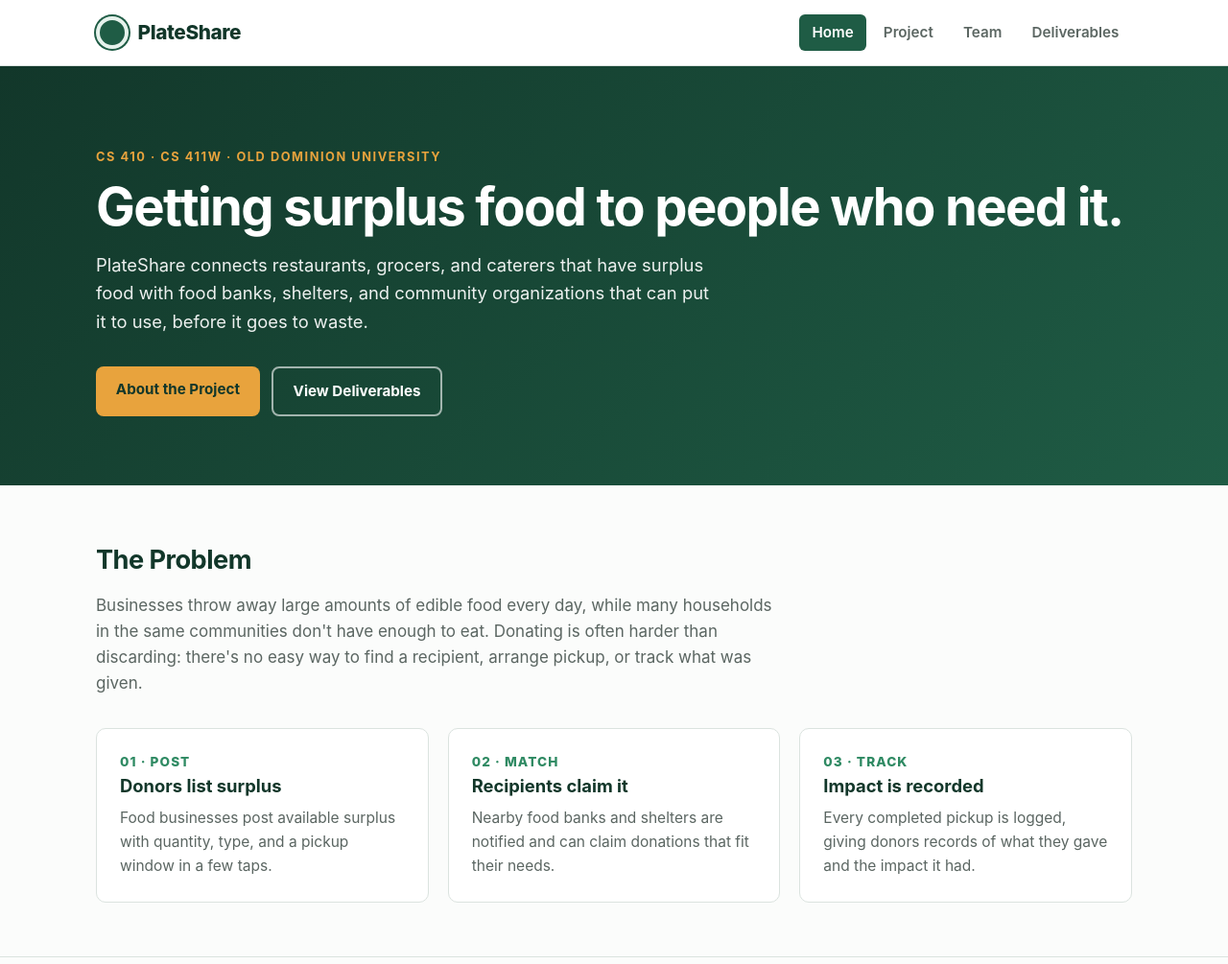
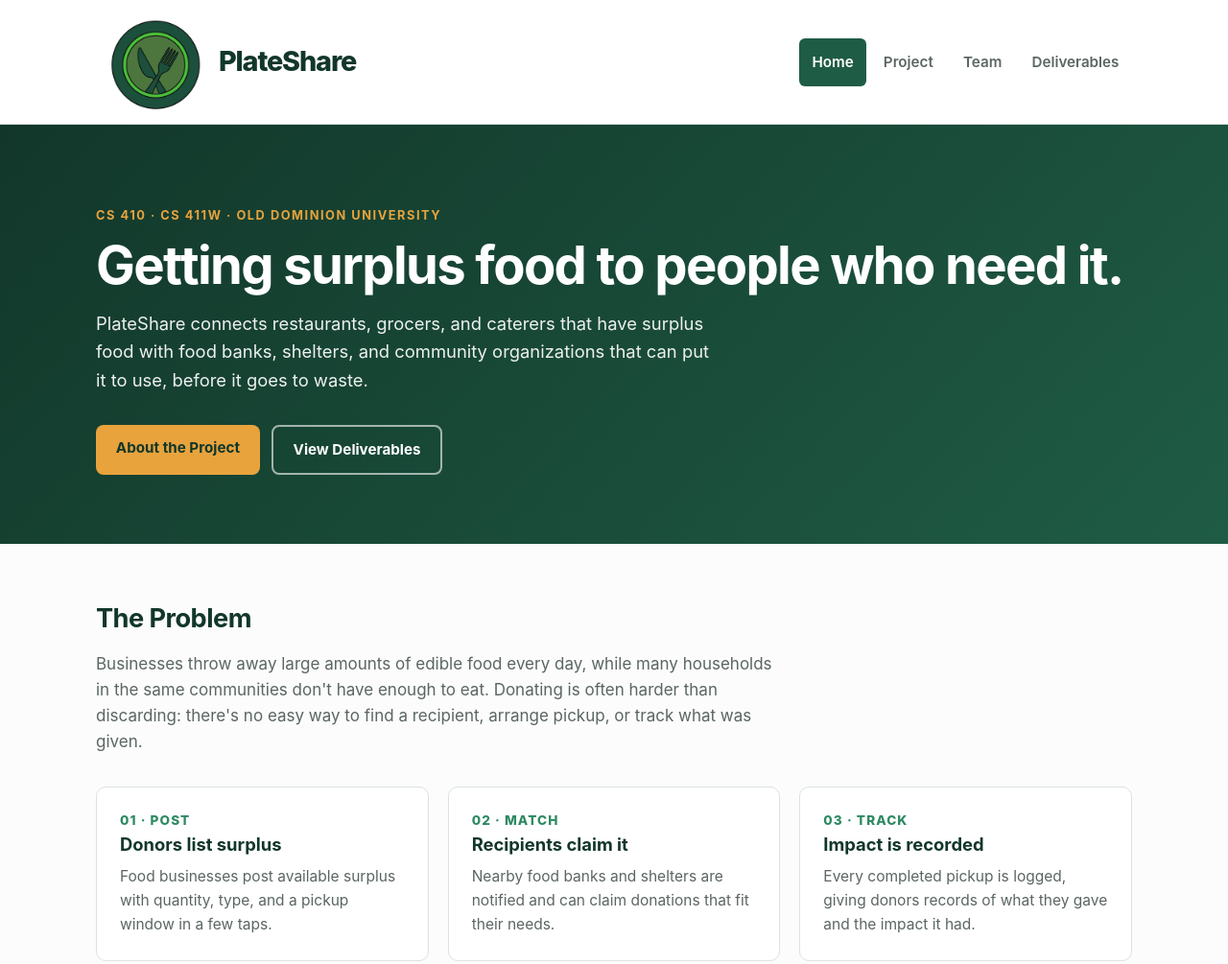
Before and after one commit to plateshare/plateshare, a plain HTML site: page index.html in a window 1280 px wide. Shown: the top 1005 px of the page at 96% size. Drawn offline with Linux system fonts and the light colour scheme.

Commit message:
Made logo icon for website (took like 5 min in ms paint so feel free to change) and remade website header

```diff
--- a/css/style.css
+++ b/css/style.css
@@ -33,6 +33,7 @@ a:hover { color: var(--green-500); }
 
 .container { width: 90%; max-width: var(--max); margin: 0 auto; }
 
+
 /* ---------- Header / Nav ---------- */
 .site-header {
   background: var(--white);
@@ -40,44 +41,104 @@ a:hover { color: var(--green-500); }
   position: sticky;
   top: 0;
   z-index: 10;
+  height: 130px;
 }
+
 .site-header .container {
   display: flex;
   align-items: center;
   justify-content: space-between;
-  min-height: 68px;
-  flex-wrap: wrap;
-  gap: 0.5rem;
+  height: 100%;
+  flex-wrap: nowrap;
+  gap: 1rem;
 }
+
 .brand {
   display: flex;
   align-items: center;
-  gap: 0.6rem;
+  gap: 0rem;
   text-decoration: none;
   color: var(--green-900);
   font-weight: 800;
-  font-size: 1.3rem;
-  letter-spacing: -0.02em;
+  font-size: 1.8rem;
+  letter-spacing: -0.04em;
+  flex-shrink: 0;
+  white-space: nowrap;
 }
-.brand-mark {
-  width: 34px; height: 34px;
-  border-radius: 50%;
-  background: var(--green-700);
-  border: 4px solid var(--green-100);
-  box-shadow: 0 0 0 2px var(--green-700);
+
+.brand-logo {
+  width: 128px;
+  height: 128px;
+  object-fit: contain;
+  display: block;
+  flex-shrink: 0;
+  margin: 0;
 }
-.nav { display: flex; gap: 0.25rem; flex-wrap: wrap; list-style: none; }
+
+.brand-image {
+  width: 128px;
+  height: 128px;
+  overflow: hidden;
+  display: block;
+  flex-shrink: 0;
+  position: relative;
+}
+
+.brand-image img {
+  width: 150%;
+  height: 150%;
+  object-fit: contain;
+  position: absolute;
+  left: -20%;
+  top: -22%;
+}
+
+
+.nav {
+  display: flex;
+  align-items: center;
+  justify-content: center;
+  gap: 0.25rem;
+  flex-wrap: nowrap;
+  list-style: none;
+  margin: 0;
+  padding: 0;
+}
+
+.nav li {
+  display: flex;
+  align-items: center;
+  margin: 0;
+  padding: 0;
+}
+
 .nav a {
-  display: block;
-  padding: 0.45rem 0.85rem;
+  display: flex;
+  align-items: center;
+  justify-content: center;
+  height: 50px;
+  padding: 0 0.85rem;
+  box-sizing: border-box;
+  line-height: 1;
   border-radius: 6px;
   text-decoration: none;
   color: var(--muted);
   font-weight: 600;
   font-size: 0.95rem;
+  white-space: nowrap;
 }
-.nav a:hover { background: var(--green-100); color: var(--green-900); }
-.nav a.active { background: var(--green-700); color: var(--white); }
+
+.nav a:hover {
+  background: var(--green-100);
+  color: var(--green-900);
+}
+
+.nav a.active {
+  background: var(--green-700);
+  color: var(--white);
+}
+
+
 
 /* ---------- Hero ---------- */
 .hero {
@@ -228,6 +289,26 @@ tr:last-child td { border-bottom: none; }
 .site-footer a { color: var(--white); }
 
 @media (max-width: 640px) {
-  .site-header .container { padding: 0.75rem 0; }
-  .hero { padding: 3.5rem 0 3rem; }
+  .site-header {
+    height: auto;
+  }
+
+  .site-header .container {
+    padding: 0.75rem 0;
+    flex-wrap: wrap;
+    justify-content: center;
+  }
+
+  .brand-logo {
+    width: 100px;
+    height: 100px;
+  }
+
+  .nav {
+    justify-content: center;
+  }
+
+  .hero {
+    padding: 3.5rem 0 3rem;
+  }
 }
--- a/index.html
+++ b/index.html
@@ -9,9 +9,16 @@
 </head>
 <body>
 
+
 <header class="site-header">
   <div class="container">
-      <a class="brand" href="index.html"><span class="brand-mark"></span>PlateShare</a>
+    <a class="brand" href="index.html">
+      <span class="brand-image">
+        <img src="images/platesharelogoWIP.png" alt="">
+      </span>
+      <span>PlateShare</span>
+    </a>
+
     <ul class="nav">
       <li><a class="active" href="index.html">Home</a></li>
       <li><a href="about.html">Project</a></li>
@@ -20,6 +27,7 @@
     </ul>
   </div>
 </header>
+
 
   <main>
     <div class="hero">
```
Also changed, not shown: about.html (+7 -1 lines), deliverables.html (+7 -1 lines), designpresentations.html (+8 -2 lines), feasibilitypresentations.html (+8 -2 lines), lab1outlines.html (+8 -2 lines), team.html (+7 -1 lines), images/platesharelogoWIP.png (added). Lines whose indentation alone changed are shown as unchanged.
